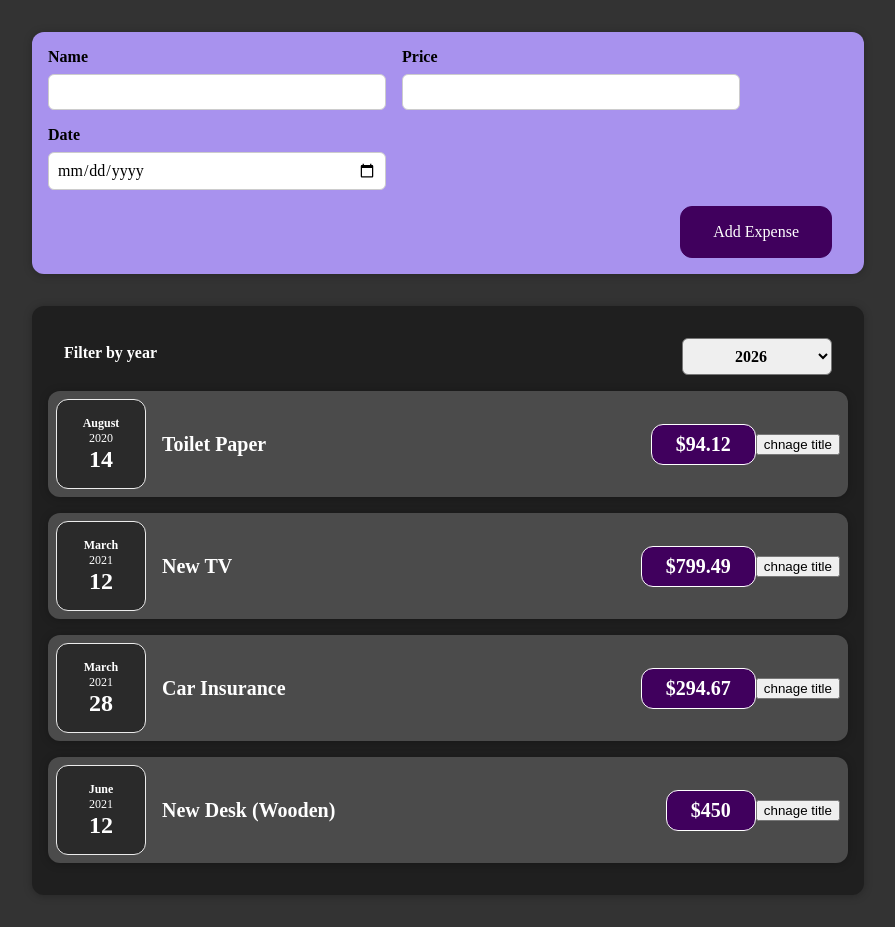
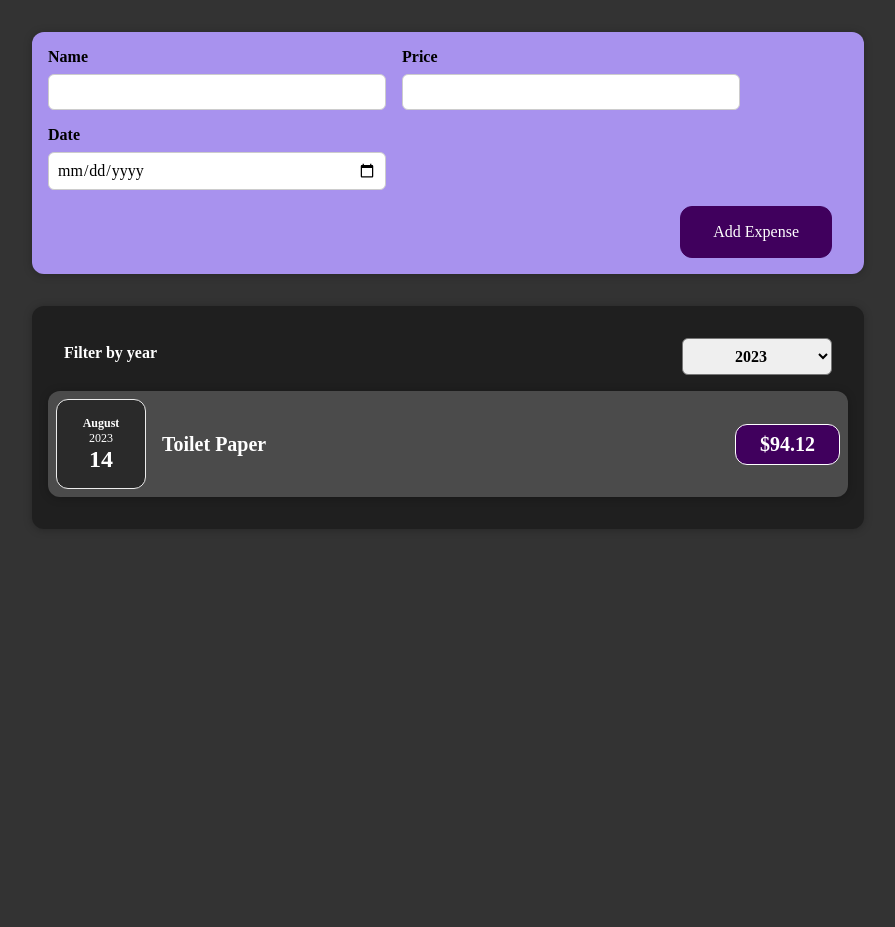
Before and after one commit to 1amSumit/React-ExpenseTracker, a React (Create React App) app: page / in a window 1280 px wide. Shown: the whole page, without its empty margins (192-1087 px from the left). After the commit the page ends 800 px from the top, so only its background shows below. Built offline with nearby package versions, Linux system fonts and the light colour scheme.

Commit message:
Year filter

```diff
--- a/src/App.js
+++ b/src/App.js
@@ -1,35 +1,36 @@
-import React from "react";
+import React, { useState } from "react";
 import Expenses from "./components/Expenses/Expenses";
 import NewExpense from "./components/ExpenseForm/NewExpense";
 
-const App = () => {
-  const expenses = [
+const DUMMY_DATA = [
   {
     id: "e1",
     title: "Toilet Paper",
     amount: 94.12,
-      date: new Date(2020, 7, 14),
+    date: new Date(2023, 7, 14),
   },
-    { id: "e2", title: "New TV", amount: 799.49, date: new Date(2021, 2, 12) },
+  { id: "e2", title: "New TV", amount: 799.49, date: new Date(2025, 2, 12) },
   {
     id: "e3",
     title: "Car Insurance",
     amount: 294.67,
-      date: new Date(2021, 2, 28),
+    date: new Date(2024, 2, 28),
   },
   {
     id: "e4",
     title: "New Desk (Wooden)",
     amount: 450,
-      date: new Date(2021, 5, 12),
+    date: new Date(2024, 5, 12),
   },
 ];
 
+const App = () => {
+  const [expenses, setExpenses] = useState(DUMMY_DATA);
+
   const addExpenses = (expenseData) => {
-    expenses.unshift({
-      ...expenseData,
+    setExpenses((previousExpenses) => {
+      return [expenseData, ...previousExpenses];
     });
-    console.log(expenses);
   };
 
   return (
--- a/src/components/ExpenseForm/ExpenseForm.jsx
+++ b/src/components/ExpenseForm/ExpenseForm.jsx
@@ -4,7 +4,7 @@ import "./ExpenseForm.css";
 const ExpenseForm = (props) => {
   const [enteredTitle, setEnteredTitle] = useState("");
   const [enteredAmount, setEnteredAmount] = useState("");
-  const [enteredDate, setEnteredDate] = useState(2023);
+  const [enteredDate, setEnteredDate] = useState("");
 
   const titleChangehandler = (event) => {
     setEnteredTitle(event.target.value);
--- a/src/components/Expenses/ExpenseFilter.js
+++ b/src/components/Expenses/ExpenseFilter.js
@@ -3,7 +3,7 @@ import React, { useState } from "react";
 import "./ExpenseFilter.css";
 
 const ExpensesFilter = (props) => {
-  const [selectYear, setSelectedYear] = useState("");
+  const [selectYear, setSelectedYear] = useState("2023");
   const onSelectHandler = (e) => {
     setSelectedYear(e.target.value);
     props.getSelectedYear(e.target.value);
--- a/src/components/Expenses/ExpenseItem.jsx
+++ b/src/components/Expenses/ExpenseItem.jsx
@@ -1,22 +1,16 @@
-import React, { useState } from "react";
+import React from "react";
 import "./ExpenseItem.css";
 import ExpenseDate from "./ExpenseDate";
 import Card from "../UI/Card";
 
 const ExpenseItem = (props) => {
-  const [title, setTitle] = useState(props.title);
-  const onClickHandler = () => {
-    setTitle("updated");
-  };
-
   return (
     <Card className="expense-item">
       <ExpenseDate date={props.date} />
       <div className="expense-item__description">
-        <h2>{title}</h2>
+        <h2>{props.title}</h2>
         <div className="expense-item__price">${props.amount}</div>
       </div>
-      <button onClick={onClickHandler}>chnage title</button>
     </Card>
   );
 };
--- a/src/components/Expenses/Expenses.js
+++ b/src/components/Expenses/Expenses.js
@@ -1,16 +1,22 @@
+import React, { useState } from "react";
 import "./Expenses.css";
 import ExpenseItem from "./ExpenseItem";
 import Card from "../UI/Card";
 import ExpensesFilter from "./ExpenseFilter";
 
 const Expenses = (props) => {
+  const [filterdYear, setFilterdYear] = useState("2023");
   const selectedYear = (year) => {
-    console.log(year);
+    setFilterdYear(year);
   };
+
+  const filteredExpenses = props.expenses.filter((expense) => {
+    return expense.date.getFullYear().toString() === filterdYear;
+  });
   return (
     <Card className="expenses">
-      <ExpensesFilter getSelectedYear={selectedYear} />
-      {props.expenses.map((expense) => (
+      <ExpensesFilter value={filterdYear} getSelectedYear={selectedYear} />
+      {filteredExpenses.map((expense) => (
         <ExpenseItem
           key={expense.id}
           title={expense.title}
```
Lines whose indentation alone changed are shown as unchanged.
